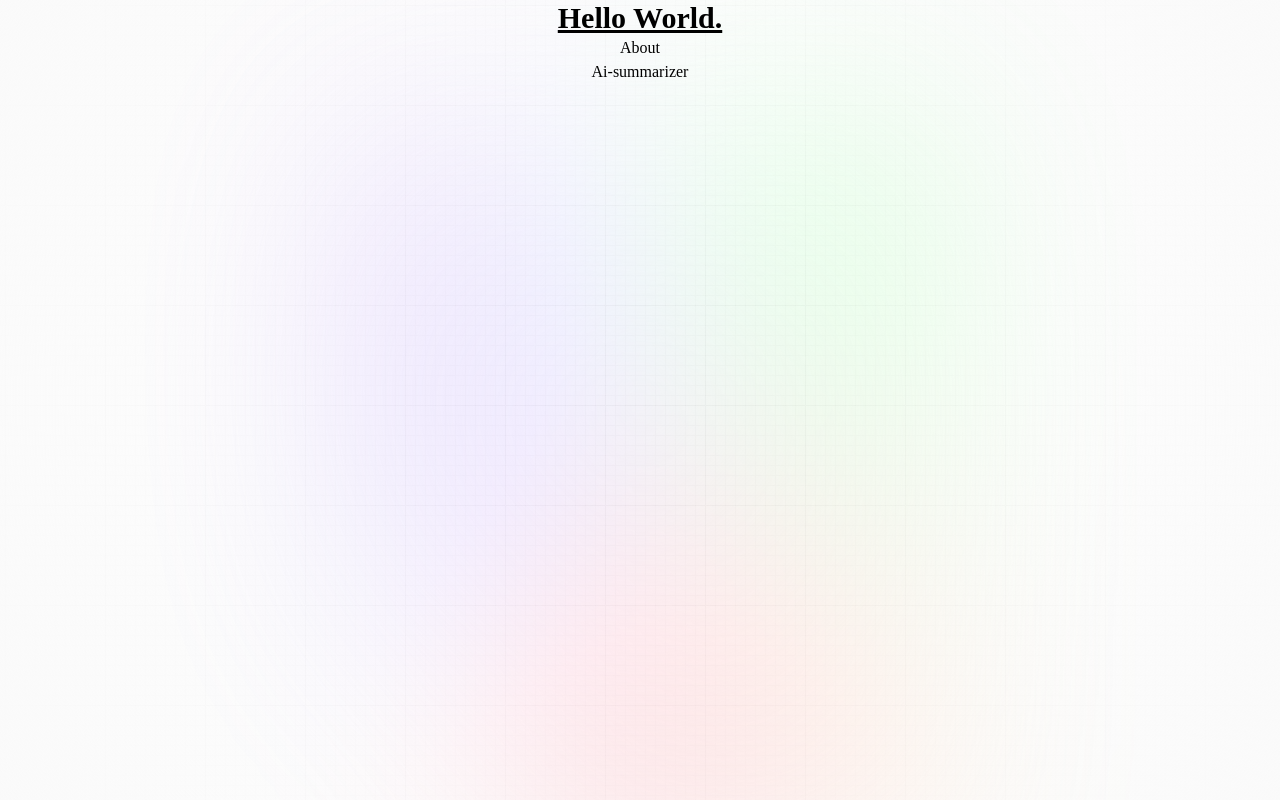
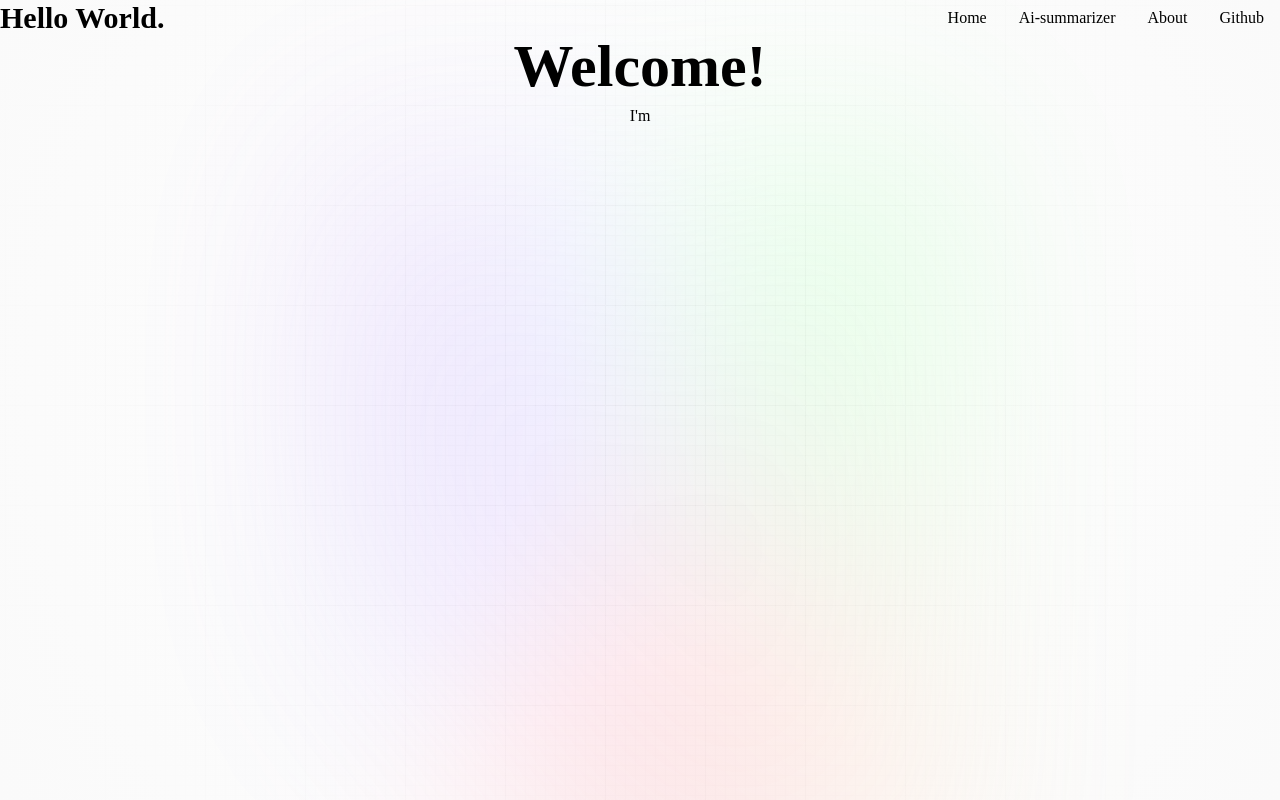
Before and after one commit to ista1024/ista1024.github.io, a Next.js app: page / in a window 1280 px wide. Built offline with nearby package versions, Linux system fonts and the light colour scheme.

Commit message:
add Navbar, change main class css to global

```diff
--- /dev/null
+++ b/app/Navbar.tsx
@@ -0,0 +1,17 @@
+import Link from 'next/link'
+
+export default function Navbar() {
+  return (
+    <div className="flex justify-between items-center bg-opacity-0">
+      <div>
+        <h1 className="text-3xl font-bold">Hello World.</h1>
+      </div>
+      <div>
+        <Link className="mx-4" href="/">Home</Link>
+        <Link className="mx-4" href="/aisummarizer">Ai-summarizer</Link>
+        <Link className="mx-4" href="/about">About</Link>
+        <a className="mx-4" href="https://github.com/ista1024" target="blank">Github</a>
+      </div>
+    </div>
+  )
+}
--- a/app/layout.tsx
+++ b/app/layout.tsx
@@ -5,6 +5,7 @@ import { Inter } from 'next/font/google'
 import { Provider } from 'react-redux'
 import { store } from '@/services/store'
 import { ThemeProvider } from "@/components/theme-provider"
+import Navbar from './Navbar'
 
 const inter = Inter({ subsets: ['latin'] })
 
@@ -18,7 +19,10 @@ export default function RootLayout({
       <body>
         <Provider store={store}>
           <ThemeProvider attribute="class" defaultTheme="system" enableSystem>
-            {children}
+            <div className="contents">
+              <Navbar />
+              {children}
+            </div>
           </ThemeProvider>
         </Provider>
       </body>
--- a/app/page.tsx
+++ b/app/page.tsx
@@ -7,9 +7,8 @@ export default function Home() {
         <div className="gradient" />
       </div>
       <div className="app">
-        <h1 className="text-3xl font-bold underline">Hello World. </h1>
-        <Link href="/about">About</Link>
-        <Link href="/aisummarizer">Ai-summarizer</Link>
+        <h1 className="text-6xl font-bold">Welcome!</h1>
+        <p className='mt-2'>I'm </p>
       </div>
     </main>
   )
--- a/styles/globals.css
+++ b/styles/globals.css
@@ -5,6 +5,34 @@
 /*
   Note: The styles for this gradient grid background is heavily inspired by the creator of this amazing site (https://dub.sh) – all credits go to them!
 */
+
+.contents {
+  width: 100vw;
+  min-height: 100vh;
+  justify-content: center;
+}
+
+.contents:before {
+  background: radial-gradient(circle, rgba(2, 0, 36, 0) 0, #fafafa 100%);
+  position: absolute;
+  content: "";
+  z-index: -11;
+  width: 100%;
+  height: 100%;
+  top: 0;
+}
+
+.contents:after {
+  content: "";
+  background-image: url("/grid.svg");
+  z-index: -12;
+  position: absolute;
+  width: 100%;
+  height: 100%;
+  top: 0;
+  opacity: 0.4;
+  filter: invert(1);
+}
 
 .main {
   width: 100vw;
@@ -14,28 +42,6 @@
   justify-content: center;
   padding: 120px 24px 160px 24px;
   pointer-events: none;
-}
-
-.main:before {
-  background: radial-gradient(circle, rgba(2, 0, 36, 0) 0, #fafafa 100%);
-  position: absolute;
-  content: "";
-  z-index: 2;
-  width: 100%;
-  height: 100%;
-  top: 0;
-}
-
-.main:after {
-  content: "";
-  background-image: url("/grid.svg");
-  z-index: 1;
-  position: absolute;
-  width: 100%;
-  height: 100%;
-  top: 0;
-  opacity: 0.4;
-  filter: invert(1);
 }
 
 .gradient {
```
